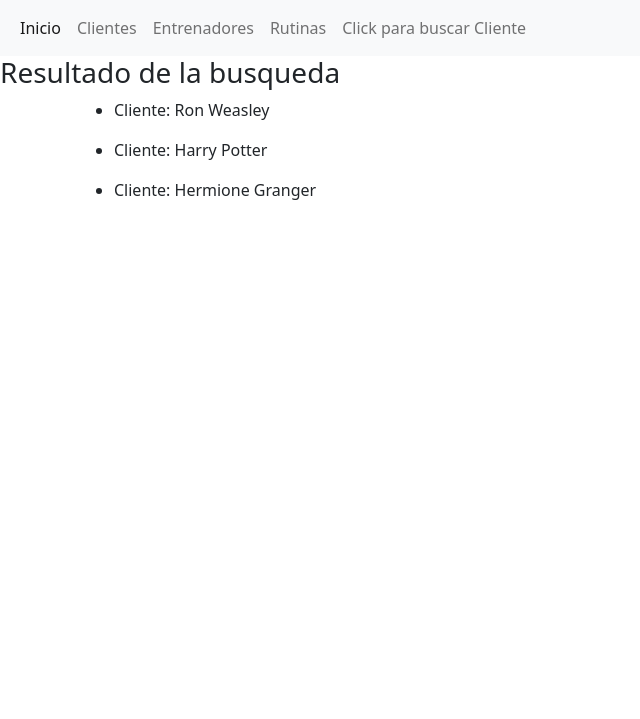
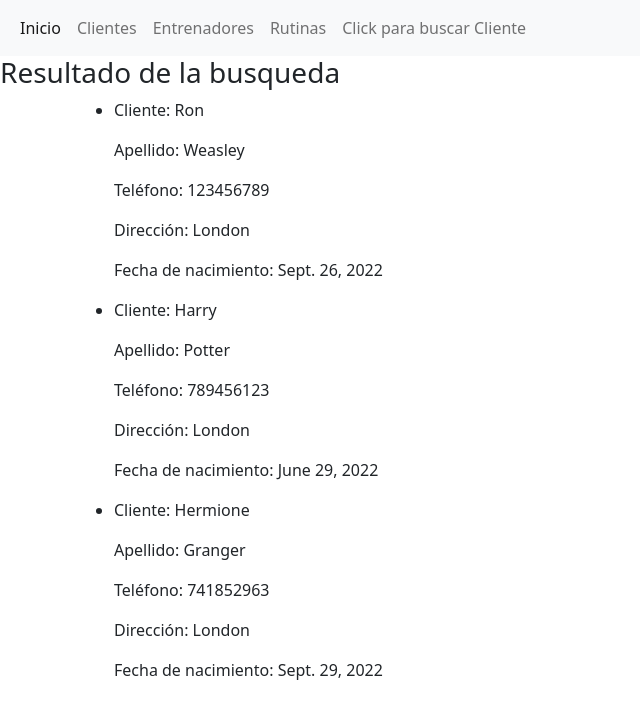
Before and after one commit to jrengifo28/GymWebSite, a Django app: template PrimeraEntrega/AppGym/templates/AppGym/resultadoCliente.html in a window 1280 px wide. Shown: the top 719 px of the page, without its empty margins (0-640 px from the left). Run offline with Django 4.2, Linux system fonts and the light colour scheme; the template is opened without the code that fills it: values that come from a table or form of the project are taken from there, others are empty; data comes from the database, SQL or seed files in the repository.

Commit message:
Se modifica la vista del resultado de busqueda para que se vean los campos del cliente por separado

```diff
--- a/PrimeraEntrega/AppGym/templates/AppGym/resultadoCliente.html
+++ b/PrimeraEntrega/AppGym/templates/AppGym/resultadoCliente.html
@@ -8,7 +8,13 @@
 <div class="container">
     {% for resultado_busqueda in resultados %}
     <ul>
-            <li>Cliente: {{resultado_busqueda.nombre}} {{resultado_busqueda.apellido}}</li>
+        <li>
+            <p>Cliente: {{resultado_busqueda.nombre}}</p>
+            <p>Apellido: {{resultado_busqueda.apellido}}</p>
+            <p>Teléfono: {{resultado_busqueda.phone}}</p>
+            <p>Dirección: {{resultado_busqueda.direccion}}</p>
+            <p>Fecha de nacimiento: {{resultado_busqueda.cumple}}</p>
+        </li>
     </ul>
 
     {% endfor %}
```
